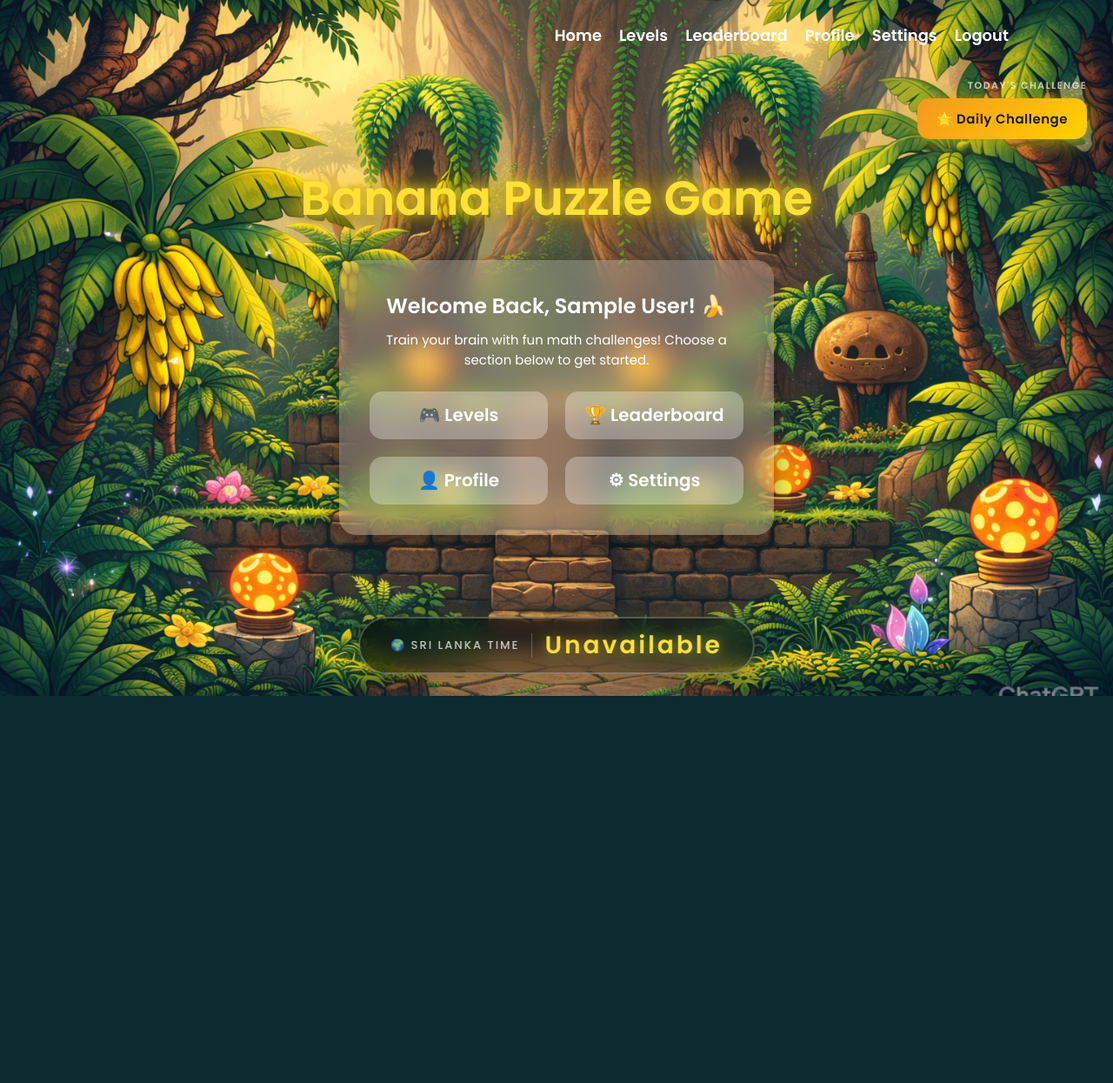
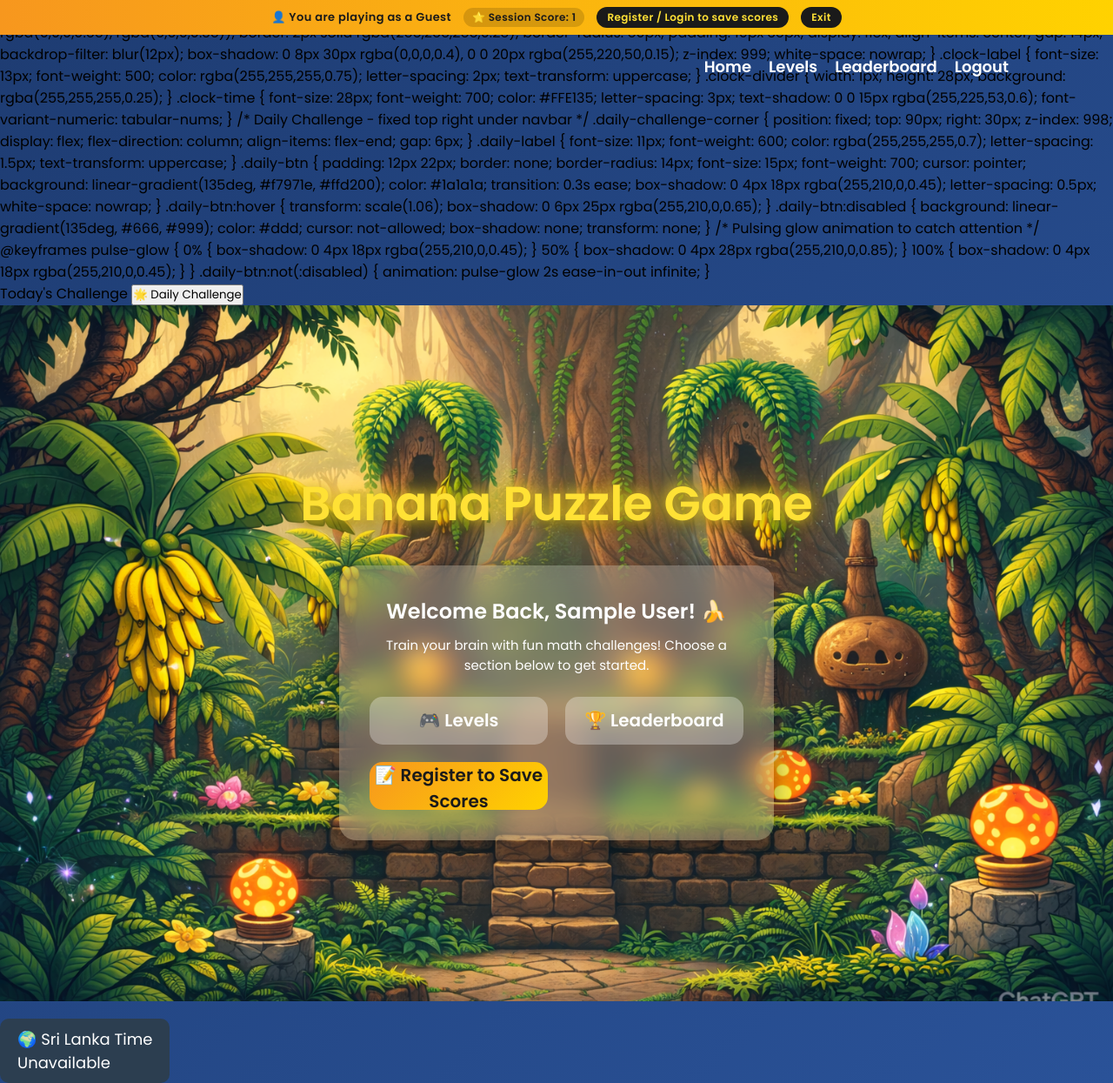
Before and after one commit to inu-24/Game_banana, a PHP site: page /home.php in a window 1280 px wide. Shown: the whole page at 87% size. Before the commit the page ends 800 px from the top, so only its background shows below. Run offline with PHP 8.4, Linux system fonts and the light colour scheme; the visitor is signed in with stand-in values (Sample User, id 1).

Commit message:
Update home php file

```diff
--- a/home.php
+++ b/home.php
@@ -6,7 +6,9 @@ if (!isset($_SESSION['user_id'])) {
     exit();
 }
 
-$fullname = $_SESSION['fullname'];
+$fullname  = $_SESSION['fullname'];
+$is_guest  = isset($_SESSION['is_guest']) && $_SESSION['is_guest'];
+$guest_total = $is_guest ? ($_SESSION['guest_total_score'] ?? 0) : null;
 ?>
 
 <!DOCTYPE html>
@@ -16,6 +18,41 @@ $fullname = $_SESSION['fullname'];
     <title>Home - Banana Math Puzzle</title>
     <link rel="stylesheet" href="style.css">
     <style>
+        /* ── Guest banner ── */
+        .guest-banner {
+            position: fixed;
+            top: 0; left: 0; right: 0;
+            background: linear-gradient(90deg, #f7971e, #ffd200);
+            color: #1a1a1a;
+            text-align: center;
+            padding: 8px 16px;
+            font-size: 13px;
+            font-weight: 700;
+            z-index: 2000;
+            letter-spacing: 0.4px;
+            display: flex;
+            align-items: center;
+            justify-content: center;
+            gap: 14px;
+        }
+        .guest-banner a {
+            background: #1a1a1a;
+            color: #FFE135;
+            padding: 3px 12px;
+            border-radius: 20px;
+            text-decoration: none;
+            font-size: 12px;
+        }
+        .guest-banner a:hover { opacity: 0.85; }
+        body.has-guest-banner .header { top: 36px; }
+        body.has-guest-banner .daily-challenge-corner { top: 126px; }
+        .guest-score-badge {
+            background: rgba(0,0,0,0.15);
+            border-radius: 12px;
+            padding: 2px 10px;
+            font-size: 12px;
+        }
+    </style>
         /* Floating clock at bottom center */
         .clock-box {
             position: fixed;
@@ -116,15 +153,28 @@ $fullname = $_SESSION['fullname'];
     </style>
 </head>
 
-<body>
+<body<?php echo $is_guest ? ' class="has-guest-banner"' : ''; ?>>
+
+<?php if ($is_guest): ?>
+<div class="guest-banner">
+    👤 You are playing as a Guest
+    <?php if ($guest_total !== null): ?>
+        <span class="guest-score-badge">⭐ Session Score: <?php echo $guest_total; ?></span>
+    <?php endif; ?>
+    <a href="login.html">Register / Login to save scores</a>
+    <a href="logout.php">Exit</a>
+</div>
+<?php endif; ?>
 
 <header class="header">
     <nav class="navbar">
         <b><b><a href="home.php">Home</a></b></b>
         <b><b><a href="levels.php">Levels</a></b></b>
         <b><b><a href="leaderboard.php">Leaderboard</a></b></b>
+        <?php if (!$is_guest): ?>
         <b><b><a href="profile.php">Profile</a></b></b>
         <b><b><a href="settings.php">Settings</a></b></b>
+        <?php endif; ?>
         <b><b><a href="logout.php">Logout</a></b></b>
     </nav>
 </header>
@@ -150,8 +200,12 @@ $fullname = $_SESSION['fullname'];
         <div class="home-buttons">
             <button onclick="location.href='levels.php'">🎮 Levels</button>
             <button onclick="location.href='leaderboard.php'">🏆 Leaderboard</button>
+            <?php if (!$is_guest): ?>
             <button onclick="location.href='profile.php'">👤 Profile</button>
             <button onclick="location.href='settings.php'">⚙ Settings</button>
+            <?php else: ?>
+            <button onclick="location.href='login.html'" style="background:linear-gradient(135deg,#f7971e,#ffd200);color:#1a1a1a;">📝 Register to Save Scores</button>
+            <?php endif; ?>
         </div>
     </div>
 
```
